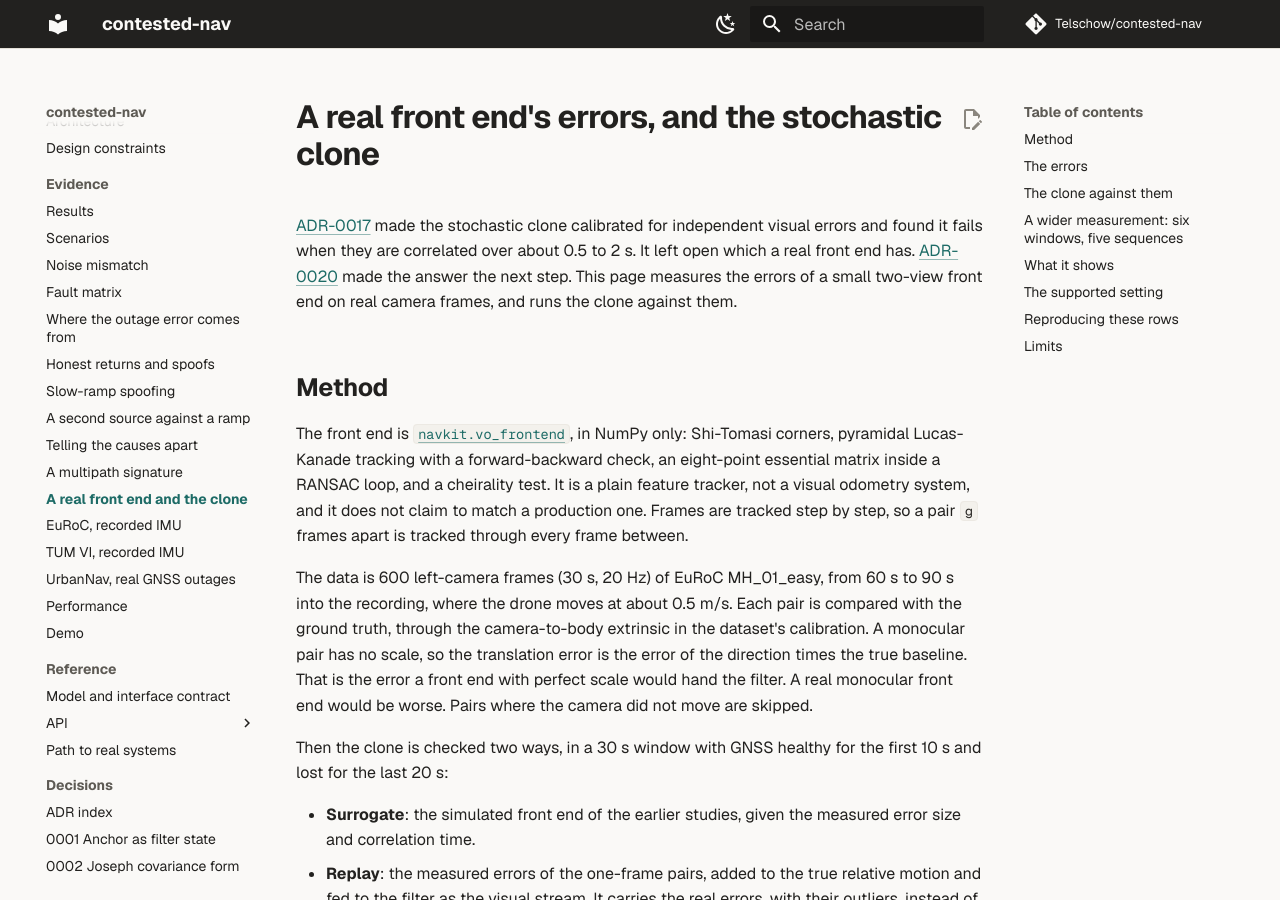
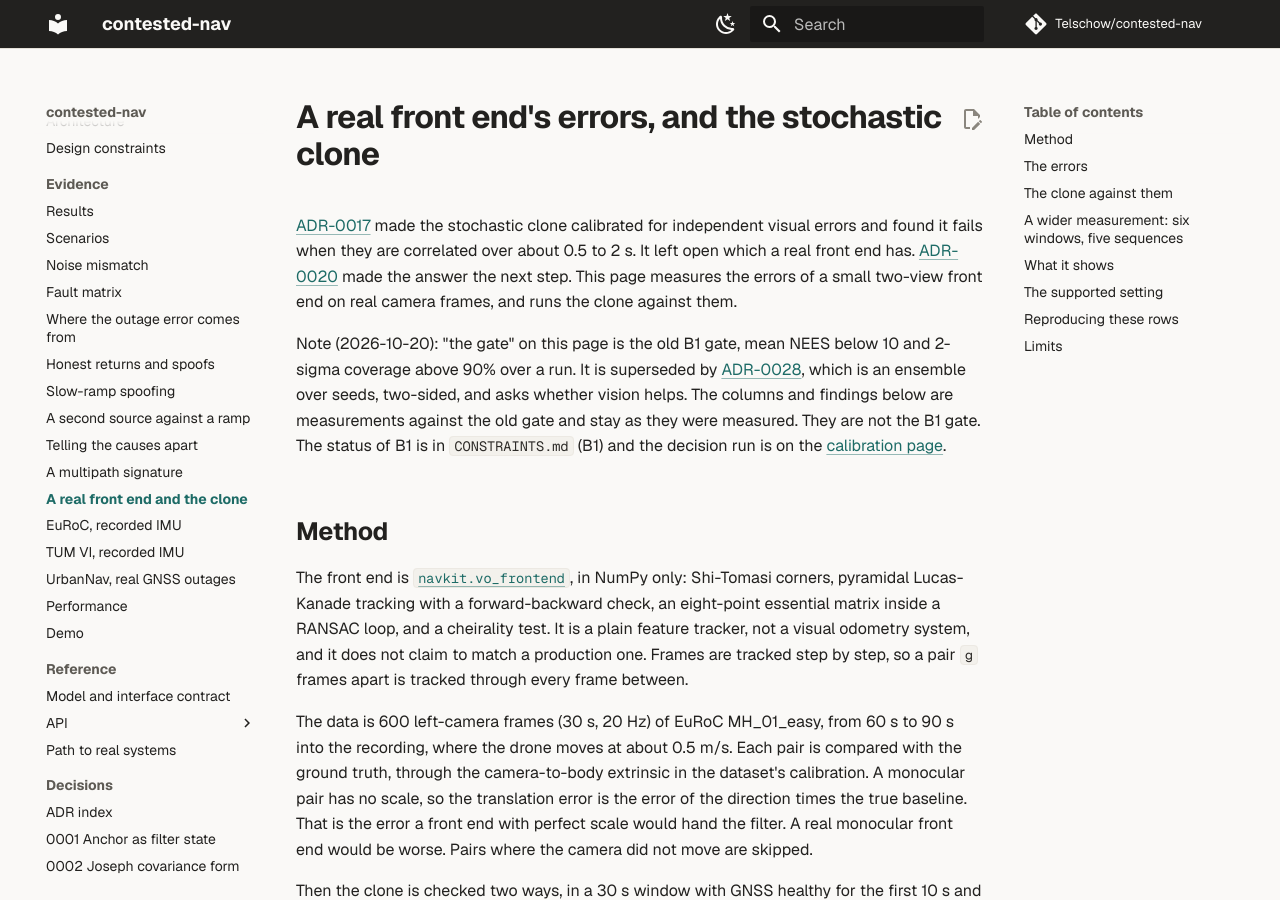
Before and after one commit to Telschow/contested-nav, an MkDocs documentation site: the page built from docs/real_front_end.md, in a window 1280 px wide and 900 px high. Built offline with MkDocs 1.6.1 and Material for MkDocs 9.7.7, drawn with Linux system fonts in a browser that asks for light colours; comment, search, counter and statistics services are not loaded; some of the changed text lies outside the part shown.

Commit message:
docs: point the pages at the ADR-0028 gate and its outcome
- docs/real_front_end.md: a dated note that "the gate" on the page is the
  old gate, superseded by ADR-0028, and a pointer line before the findings.
- ROADMAP.md: a dated note on the item that held vision_enabled until the
  old gate was met, and the exit test now names the ADR-0028 gate.
- ADR-0024: a dated note in the style of the existing ones. The text above
  it is unchanged.
- CI: the "ensemble reproducibility" job also runs the gate on the
  development seeds 0 to 24 once and compares with the committed CSV.
  Seeds 100 to 124 are never run in CI.

No number is typed. CONSTRAINTS, CLAUDE.md and every ADR decision section
are untouched.

Co-Authored-By: Claude Sonnet 5.5 <noreply@anthropic.com>

```diff
--- a/docs/real_front_end.md
+++ b/docs/real_front_end.md
@@ -4,6 +4,12 @@
 visual errors and found it fails when they are correlated over about 0.5 to 2 s. It left open which a real front end
 has. [ADR-0020](adr/0020-second-source-against-a-ramp.md) made the answer the next step. This page measures the errors
 of a small two-view front end on real camera frames, and runs the clone against them.
+
+Note (2026-10-20): "the gate" on this page is the old B1 gate, mean NEES below 10 and 2-sigma coverage above 90%
+over a run. It is superseded by [ADR-0028](adr/0028-the-b1-gate.md), which is an ensemble over seeds, two-sided, and
+asks whether vision helps. The columns and findings below are measurements against the old gate and stay as they were
+measured. They are not the B1 gate. The status of B1 is in `CONSTRAINTS.md` (B1) and the decision run is on the
+[calibration page](calibration.md).
 
 ## Method
 
@@ -111,6 +117,8 @@ numbers below for that window have three, so they differ slightly.
 
 ## What it shows
 
+"The gate" in the findings below is the old gate named in the note at the top of this page, not ADR-0028.
+
 1. **The front end's errors are smaller than the surrogate's.** At one frame the rotation error is 0.08° RMS and the
    lateral error 8 mm, against the surrogate's defaults of 0.35° and 5 cm. The translation has the true scale.
 2. **They are correlated for a fraction of a second.** The correlation time is 0.2 s for rotation and 0.25 s for
```
Also changed, not shown: ROADMAP.md (+6 -5 lines), docs/adr/0024-assumed-noise-for-the-opt-in-clone.md (+2 -0 lines), 1 other file.
